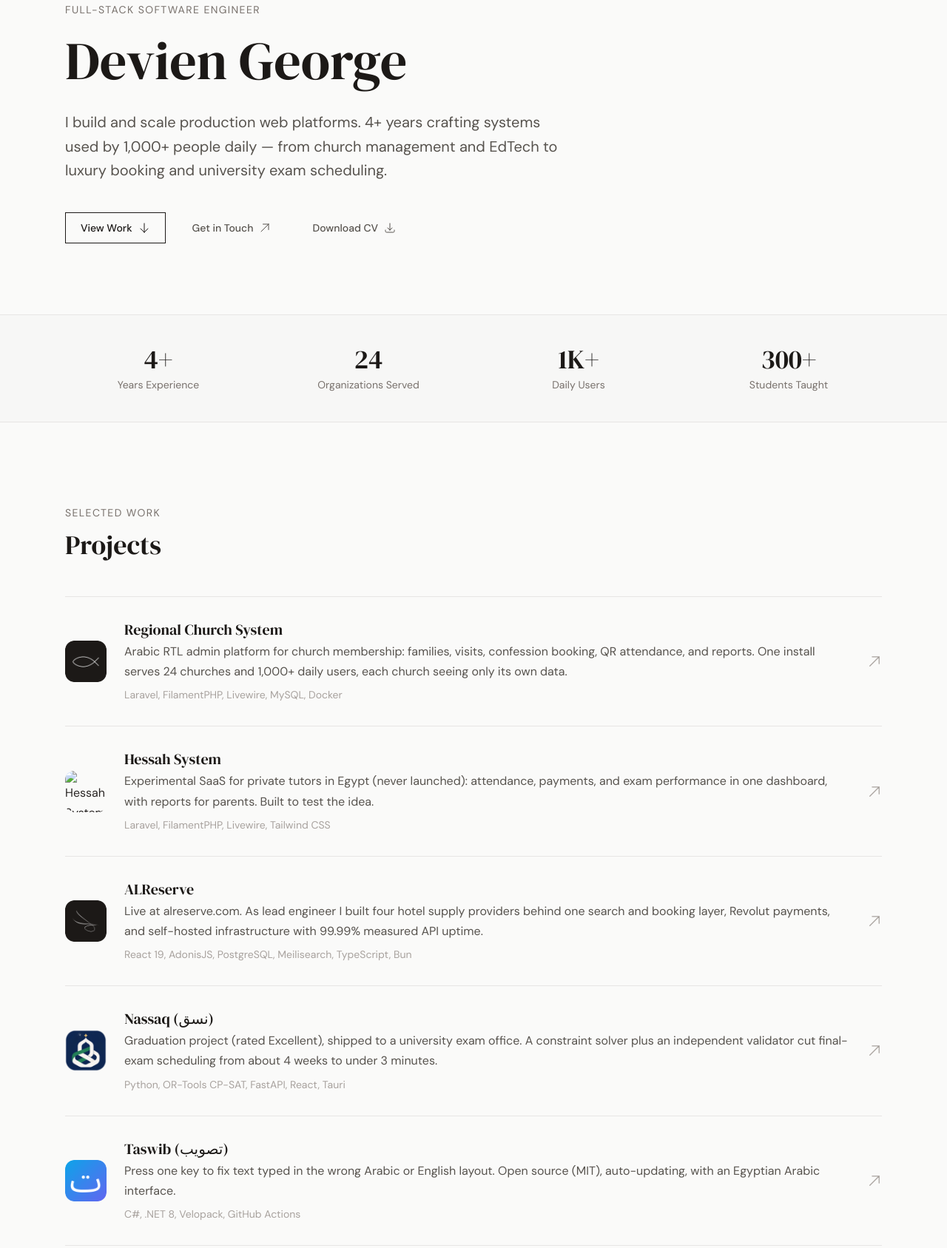
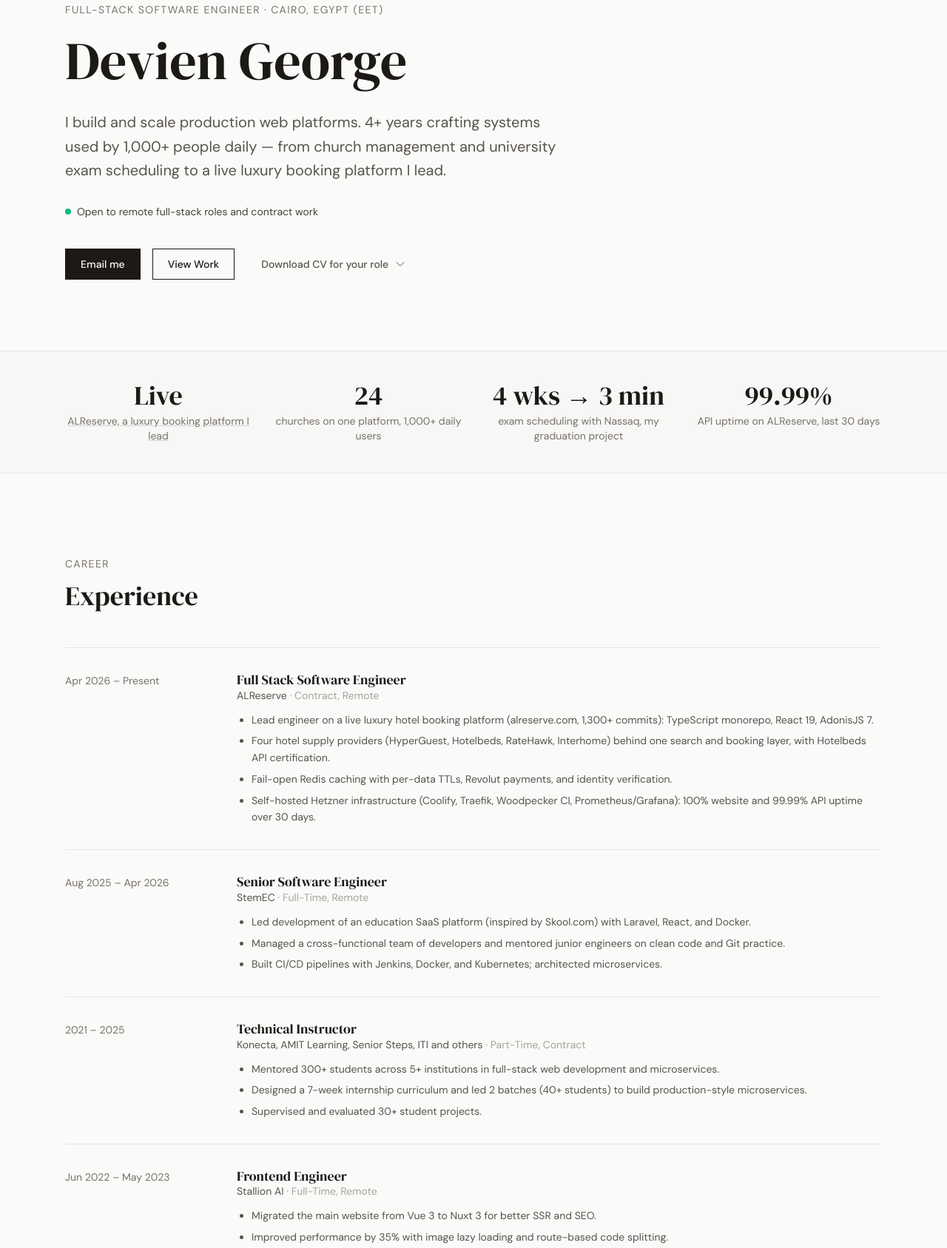
Before and after one commit to deviengeorge/portfolio, an Astro site: page / in a window 1280 px wide. Shown: the part 190-1877 px from the top of the page at 74% size. Built offline with nearby package versions, Linux system fonts and the light colour scheme; Astro itself is replaced by a stand-in of ours.

Commit message:
portfolio: hiring-focused layout (availability CTA, outcome stats, experience first, role CV menu)
Co-Authored-By: Claude Sonnet 5.5 <noreply@anthropic.com>

```diff
--- a/src/components/Experience.astro
+++ b/src/components/Experience.astro
@@ -5,42 +5,55 @@ const experience = [
     role: 'Full Stack Software Engineer',
     company: 'ALReserve',
     type: 'Contract, Remote',
-    description: 'Building a membership-based luxury accommodation booking platform for GCC travelers. React 19, AdonisJS, Bun, PostgreSQL, Meilisearch. Four hotel supply providers behind one layer, fail-open Redis caching, and self-hosted Hetzner infrastructure (Coolify, Traefik, Woodpecker CI) with 99.99% measured API uptime.',
+    bullets: [
+      'Lead engineer on a live luxury hotel booking platform (alreserve.com, 1,300+ commits): TypeScript monorepo, React 19, AdonisJS 7.',
+      'Four hotel supply providers (HyperGuest, Hotelbeds, RateHawk, Interhome) behind one search and booking layer, with Hotelbeds API certification.',
+      'Fail-open Redis caching with per-data TTLs, Revolut payments, and identity verification.',
+      'Self-hosted Hetzner infrastructure (Coolify, Traefik, Woodpecker CI, Prometheus/Grafana): 100% website and 99.99% API uptime over 30 days.',
+    ],
   },
   {
     period: 'Aug 2025 – Apr 2026',
     role: 'Senior Software Engineer',
     company: 'StemEC',
     type: 'Full-Time, Remote',
-    description: 'Led development of an education SaaS platform. Managed cross-functional teams, built CI/CD pipelines with Jenkins, Docker, and Kubernetes.',
+    bullets: [
+      'Led development of an education SaaS platform (inspired by Skool.com) with Laravel, React, and Docker.',
+      'Managed a cross-functional team of developers and mentored junior engineers on clean code and Git practice.',
+      'Built CI/CD pipelines with Jenkins, Docker, and Kubernetes; architected microservices.',
+    ],
   },
   {
-    period: 'May 2025 – Oct 2025',
-    role: 'Full Stack Instructor',
-    company: 'Konecta',
-    type: 'Contract, Part-Time',
-    description: 'Designed 7-week internship curriculum covering Java, Spring Boot, C#, .NET, Microservices. Led 2 batches of 40+ students, alongside full-time engineering work.',
-  },
-  {
-    period: 'Jun 2024 – Sep 2025',
-    role: 'Full Stack Web Instructor',
-    company: 'AMIT Learning',
-    type: 'Contract, Part-Time',
-    description: 'Taught Full-Stack Web Development track. Supervised 30+ student projects covering React, Laravel, Next.js, and Node.js, alongside full-time engineering work.',
+    period: '2021 – 2025',
+    role: 'Technical Instructor',
+    company: 'Konecta, AMIT Learning, Senior Steps, ITI and others',
+    type: 'Part-Time, Contract',
+    bullets: [
+      'Mentored 300+ students across 5+ institutions in full-stack web development and microservices.',
+      'Designed a 7-week internship curriculum and led 2 batches (40+ students) to build production-style microservices.',
+      'Supervised and evaluated 30+ student projects.',
+    ],
   },
   {
     period: 'Jun 2022 – May 2023',
     role: 'Frontend Engineer',
     company: 'Stallion AI',
     type: 'Full-Time, Remote',
-    description: 'Migrated main website from Vue 3 to Nuxt 3. Improved performance by 35% with lazy loading and code splitting.',
+    bullets: [
+      'Migrated the main website from Vue 3 to Nuxt 3 for better SSR and SEO.',
+      'Improved performance by 35% with image lazy loading and route-based code splitting.',
+    ],
   },
   {
     period: 'May 2021 – Oct 2022',
     role: 'Junior Frontend Engineer',
     company: 'Etolv',
     type: 'Full-Time, Hybrid',
-    description: 'Migrated React e-commerce to Next.js (45% SEO improvement). Enhanced Angular Travel Management System with 40% responsiveness gains.',
+    bullets: [
+      'Migrated a React e-commerce storefront to Next.js: SEO up 45%, page load time down 32%.',
+      'Sped up a large Angular 8 travel management system by 40% with virtualized lists, pagination, and PWA support.',
+      'Resolved 100+ critical UI/UX bugs across 60+ pages, cutting customer-reported issues by 30%.',
+    ],
   },
 ];
 ---
@@ -50,7 +63,7 @@ const experience = [
   <h2 class="text-3xl md:text-4xl font-serif text-stone-900 dark:text-stone-100 mb-12">Experience</h2>
 
   <div class="space-y-0 divide-y divide-stone-200 dark:divide-stone-800 border-t border-stone-200 dark:border-stone-800">
-    {experience.map(({ period, role, company, type, description }) => (
+    {experience.map(({ period, role, company, type, bullets }) => (
       <div class="py-6 md:py-8 grid md:grid-cols-[200px_1fr] gap-2 md:gap-8">
         <div class="text-sm text-stone-500 dark:text-stone-400 md:pt-0.5">
           {period}
@@ -60,7 +73,9 @@ const experience = [
           <p class="text-sm text-stone-600 dark:text-stone-400">
             {company} <span class="text-stone-400 dark:text-stone-500">· {type}</span>
           </p>
-          <p class="text-stone-600 dark:text-stone-400 mt-2 text-sm leading-relaxed">{description}</p>
+          <ul class="mt-3 space-y-1.5 text-sm text-stone-600 dark:text-stone-400 leading-relaxed list-disc pl-5">
+            {bullets.map((b) => <li>{b}</li>)}
+          </ul>
         </div>
       </div>
     ))}
--- a/src/components/Hero.astro
+++ b/src/components/Hero.astro
@@ -1,42 +1,54 @@
 ---
+const cvs = [
+  { label: 'Full-Stack (default)', file: 'devien-george-cv-full-stack.pdf' },
+  { label: 'PHP / Laravel', file: 'devien-george-cv-php-laravel.pdf' },
+  { label: 'Node.js / TypeScript', file: 'devien-george-cv-node-typescript.pdf' },
+  { label: 'DevOps / Infrastructure', file: 'devien-george-cv-devops.pdf' },
+  { label: 'Teaching / Instruction', file: 'devien-george-cv-teaching.pdf' },
+];
 ---
 
 <section class="max-w-6xl mx-auto px-6 pt-24 pb-16 md:pt-32 md:pb-24">
-  <p class="text-sm uppercase tracking-widest text-stone-500 dark:text-stone-400 mb-4">Full-Stack Software Engineer</p>
+  <p class="text-sm uppercase tracking-widest text-stone-500 dark:text-stone-400 mb-4">Full-Stack Software Engineer · Cairo, Egypt (EET)</p>
   <h1 class="text-5xl md:text-7xl font-serif text-stone-900 dark:text-stone-100 mb-6">
     Devien George
   </h1>
-  <p class="text-lg md:text-xl text-stone-600 dark:text-stone-400 max-w-2xl leading-relaxed mb-10">
-    I build and scale production web platforms. 4+ years crafting systems used by 1,000+ people daily — from church management and EdTech to luxury booking and university exam scheduling.
+  <p class="text-lg md:text-xl text-stone-600 dark:text-stone-400 max-w-2xl leading-relaxed mb-6">
+    I build and scale production web platforms. 4+ years crafting systems used by 1,000+ people daily — from church management and university exam scheduling to a live luxury booking platform I lead.
   </p>
-  <div class="flex flex-wrap gap-4">
+  <p class="inline-flex items-center gap-2 text-sm text-stone-700 dark:text-stone-300 mb-10">
+    <span class="inline-block w-2 h-2 rounded-full bg-emerald-500" aria-hidden="true"></span>
+    Open to remote full-stack roles and contract work
+  </p>
+  <div class="flex flex-wrap items-center gap-4">
+    <a
+      href="mailto:deviengeorge99@gmail.com?subject=Opportunity"
+      class="inline-flex items-center gap-2 text-sm font-medium text-stone-50 dark:text-stone-900 bg-stone-900 dark:bg-stone-100 border border-stone-900 dark:border-stone-100 px-5 py-2.5 hover:bg-stone-700 dark:hover:bg-stone-300 transition-colors"
+    >
+      Email me
+    </a>
     <a
       href="/#work"
       class="inline-flex items-center gap-2 text-sm font-medium text-stone-900 dark:text-stone-100 border border-stone-900 dark:border-stone-100 px-5 py-2.5 hover:bg-stone-900 hover:text-stone-50 dark:hover:bg-stone-100 dark:hover:text-stone-900 transition-colors"
     >
       View Work
-      <svg class="w-4 h-4" fill="none" viewBox="0 0 24 24" stroke="currentColor" stroke-width="1.5">
-        <path stroke-linecap="round" stroke-linejoin="round" d="M19.5 13.5L12 21m0 0l-7.5-7.5M12 21V3" />
-      </svg>
     </a>
-    <a
-      href="mailto:deviengeorge99@gmail.com"
-      class="inline-flex items-center gap-2 text-sm font-medium text-stone-600 dark:text-stone-400 hover:text-stone-900 dark:hover:text-stone-100 px-5 py-2.5 transition-colors"
-    >
-      Get in Touch
-      <svg class="w-4 h-4" fill="none" viewBox="0 0 24 24" stroke="currentColor" stroke-width="1.5">
-        <path stroke-linecap="round" stroke-linejoin="round" d="M4.5 19.5l15-15m0 0H8.25m11.25 0v11.25" />
-      </svg>
-    </a>
-    <a
-      href="/Devien George - Senior Software Engineer.pdf"
-      download
-      class="inline-flex items-center gap-2 text-sm font-medium text-stone-600 dark:text-stone-400 hover:text-stone-900 dark:hover:text-stone-100 px-5 py-2.5 transition-colors"
-    >
-      Download CV
-      <svg class="w-4 h-4" fill="none" viewBox="0 0 24 24" stroke="currentColor" stroke-width="1.5">
-        <path stroke-linecap="round" stroke-linejoin="round" d="M3 16.5v2.25A2.25 2.25 0 005.25 21h13.5A2.25 2.25 0 0021 18.75V16.5M16.5 12L12 16.5m0 0L7.5 12m4.5 4.5V3" />
-      </svg>
-    </a>
+    <details class="relative group">
+      <summary class="list-none cursor-pointer inline-flex items-center gap-2 text-sm font-medium text-stone-600 dark:text-stone-400 hover:text-stone-900 dark:hover:text-stone-100 px-5 py-2.5 transition-colors">
+        Download CV for your role
+        <svg class="w-4 h-4 transition-transform group-open:rotate-180" fill="none" viewBox="0 0 24 24" stroke="currentColor" stroke-width="1.5">
+          <path stroke-linecap="round" stroke-linejoin="round" d="M19.5 8.25l-7.5 7.5-7.5-7.5" />
+        </svg>
+      </summary>
+      <ul class="absolute z-10 mt-2 w-64 border border-stone-200 dark:border-stone-700 bg-stone-50 dark:bg-stone-900 shadow-lg">
+        {cvs.map(({ label, file }) => (
+          <li>
+            <a href={`/cv/${file}`} download class="block px-4 py-2.5 text-sm text-stone-700 dark:text-stone-300 hover:bg-stone-100 dark:hover:bg-stone-800">
+              {label}
+            </a>
+          </li>
+        ))}
+      </ul>
+    </details>
   </div>
 </section>
--- a/src/components/Nav.astro
+++ b/src/components/Nav.astro
@@ -2,8 +2,8 @@
 import ThemeToggle from './ThemeToggle.astro';
 
 const links = [
+  { href: '/#experience', label: 'Experience' },
   { href: '/#work', label: 'Work' },
-  { href: '/#experience', label: 'Experience' },
   { href: '/blog', label: 'Blog' },
   { href: '/#contact', label: 'Contact' },
 ];
--- a/src/components/ProjectList.astro
+++ b/src/components/ProjectList.astro
@@ -1,24 +1,18 @@
 ---
 const projects = [
+  {
+    title: 'ALReserve',
+    description: 'Live at alreserve.com. As lead engineer I built four hotel supply providers behind one search and booking layer, Revolut payments, and self-hosted infrastructure with 99.99% measured API uptime.',
+    tech: 'React 19, AdonisJS, PostgreSQL, Meilisearch, TypeScript, Bun',
+    slug: 'alreserve',
+    logo: '/projects/logos/alreserve.png',
+  },
   {
     title: 'Regional Church System',
     description: 'Arabic RTL admin platform for church membership: families, visits, confession booking, QR attendance, and reports. One install serves 24 churches and 1,000+ daily users, each church seeing only its own data.',
     tech: 'Laravel, FilamentPHP, Livewire, MySQL, Docker',
     slug: 'regional-church-system',
     logo: '/projects/logos/church-app.png',
-  },
-  {
-    title: 'Hessah System',
-    description: 'Experimental SaaS for private tutors in Egypt (never launched): attendance, payments, and exam performance in one dashboard, with reports for parents. Built to test the idea.',
-    tech: 'Laravel, FilamentPHP, Livewire, Tailwind CSS',
-    slug: 'hessah-system',
-  },
-  {
-    title: 'ALReserve',
-    description: 'Live at alreserve.com. As lead engineer I built four hotel supply providers behind one search and booking layer, Revolut payments, and self-hosted infrastructure with 99.99% measured API uptime.',
-    tech: 'React 19, AdonisJS, PostgreSQL, Meilisearch, TypeScript, Bun',
-    slug: 'alreserve',
-    logo: '/projects/logos/alreserve.png',
   },
   {
     title: 'Nassaq (نسق)',
@@ -40,6 +34,12 @@ const projects = [
     tech: 'Bash, Bitwarden CLI, gum',
     slug: 'sshm',
     logo: '/projects/logos/sshm.png',
+  },
+  {
+    title: 'Hessah System',
+    description: 'Experimental SaaS for private tutors in Egypt (never launched): attendance, payments, and exam performance in one dashboard, with reports for parents. Built to test the idea.',
+    tech: 'Laravel, FilamentPHP, Livewire, Tailwind CSS',
+    slug: 'hessah-system',
   },
 ];
 ---
--- a/src/components/Skills.astro
+++ b/src/components/Skills.astro
@@ -2,23 +2,23 @@
 const categories = [
   {
     label: 'Backend',
-    items: ['Laravel', 'FilamentPHP', 'Livewire', 'Node.js (AdonisJS, Express)', 'TypeScript', '.NET 8'],
+    items: ['Laravel', 'FilamentPHP', 'Node.js (AdonisJS)', 'TypeScript', '.NET 8'],
   },
   {
     label: 'Frontend',
-    items: ['React', 'Next.js', 'Vue.js / Nuxt', 'Angular', 'Tailwind CSS'],
+    items: ['React', 'Next.js', 'Vue / Nuxt', 'Tailwind CSS'],
   },
   {
     label: 'Data',
-    items: ['PostgreSQL', 'MySQL', 'Redis', 'Meilisearch', 'pg-boss queues'],
+    items: ['PostgreSQL', 'MySQL', 'Redis', 'Meilisearch'],
   },
   {
     label: 'DevOps',
-    items: ['Docker', 'Coolify', 'Traefik', 'Woodpecker CI', 'GitHub Actions', 'Jenkins', 'Kubernetes', 'Prometheus', 'Grafana'],
+    items: ['Docker', 'Coolify + Traefik', 'Woodpecker CI / GitHub Actions', 'Prometheus + Grafana'],
   },
   {
     label: 'Taught / familiar with',
-    items: ['Java', 'Spring Boot', '.NET microservices', 'NestJS', 'MongoDB', 'Elasticsearch', 'Django'],
+    items: ['Java / Spring Boot', '.NET microservices', 'MongoDB', 'Kubernetes'],
   },
 ];
 ---
--- a/src/components/Stats.astro
+++ b/src/components/Stats.astro
@@ -1,18 +1,18 @@
 ---
 const stats = [
-  { value: '4+', label: 'Years Experience' },
-  { value: '24', label: 'Organizations Served' },
-  { value: '1K+', label: 'Daily Users' },
-  { value: '300+', label: 'Students Taught' },
+  { value: 'Live', label: 'ALReserve, a luxury booking platform I lead', href: 'https://alreserve.com' },
+  { value: '24', label: 'churches on one platform, 1,000+ daily users' },
+  { value: '4 wks → 3 min', label: 'exam scheduling with Nassaq, my graduation project' },
+  { value: '99.99%', label: 'API uptime on ALReserve, last 30 days' },
 ];
 ---
 
 <section class="border-y border-stone-200 dark:border-stone-800 bg-stone-100/50 dark:bg-stone-900/30">
   <div class="max-w-6xl mx-auto px-6 py-10 grid grid-cols-2 md:grid-cols-4 gap-8">
-    {stats.map(({ value, label }) => (
+    {stats.map(({ value, label, href }) => (
       <div class="text-center">
         <p class="text-3xl md:text-4xl font-serif text-stone-900 dark:text-stone-100">{value}</p>
-        <p class="text-sm text-stone-500 dark:text-stone-400 mt-1">{label}</p>
+        <p class="text-sm text-stone-500 dark:text-stone-400 mt-1">{href ? <a href={href} target="_blank" rel="noopener noreferrer" class="underline decoration-stone-300 hover:text-stone-800 dark:hover:text-stone-200">{label}</a> : label}</p>
       </div>
     ))}
   </div>
--- a/src/pages/index.astro
+++ b/src/pages/index.astro
@@ -5,7 +5,6 @@ import Hero from '../components/Hero.astro';
 import Stats from '../components/Stats.astro';
 import ProjectList from '../components/ProjectList.astro';
 import Skills from '../components/Skills.astro';
-import OtherWork from '../components/OtherWork.astro';
 import Experience from '../components/Experience.astro';
 import Teaching from '../components/Teaching.astro';
 import Faq from '../components/Faq.astro';
@@ -18,10 +17,9 @@ import Footer from '../components/Footer.astro';
   <main>
     <Hero />
     <Stats />
+    <Experience />
     <ProjectList />
     <Skills />
-    <OtherWork />
-    <Experience />
     <Teaching />
     <Faq />
     <Contact />
```
Also changed, not shown: 6 other files.
